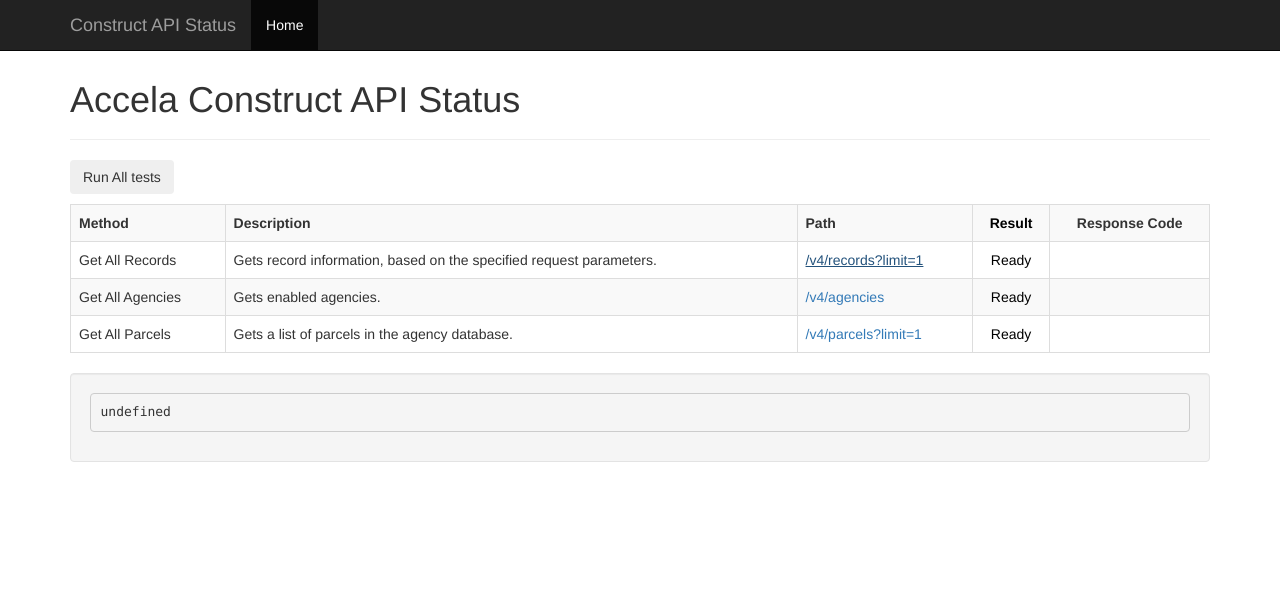
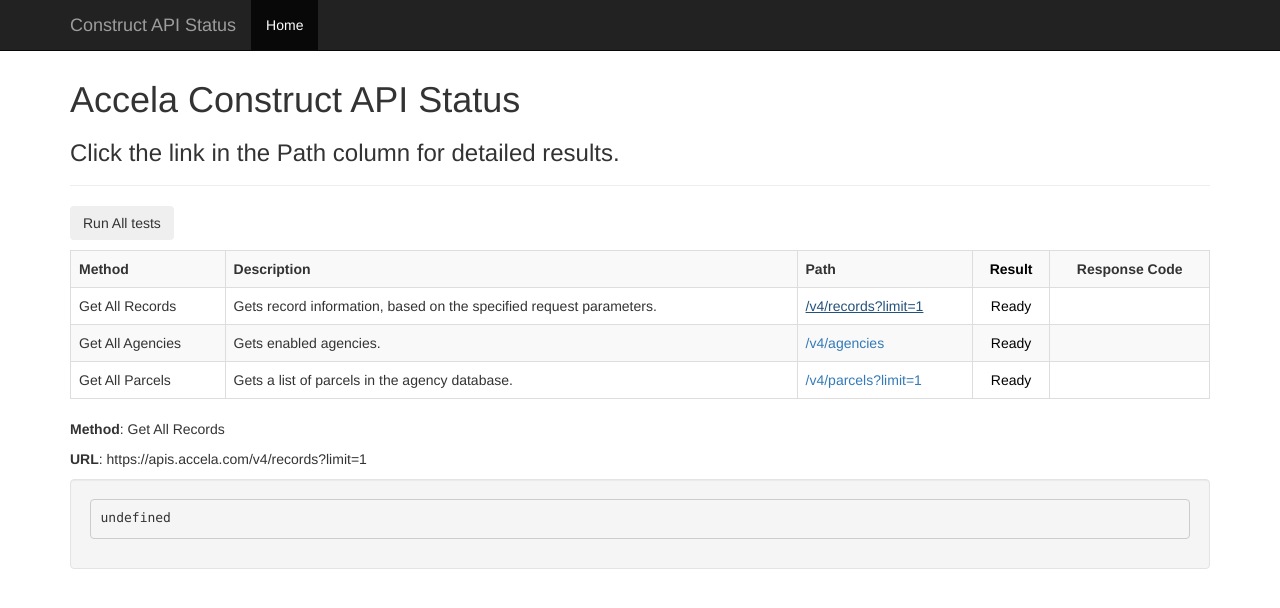
Before and after one commit to axtheset/construct-status, a plain HTML site: page index.html in a window 1280 px wide. Both pictures are taken after a click on the element "/v4/records?limit=1". Drawn offline with nearby package versions, Linux system fonts and the light colour scheme; no server answers.

Commit message:
Added method name & url to details

```diff
--- a/index.html
+++ b/index.html
@@ -61,6 +61,7 @@
 
       <div class="page-header">
         <h1>Accela Construct API Status</h1>
+        <h3>Click the link in the Path column for detailed results.</h3>
       </div>
 
       <div>
@@ -70,9 +71,9 @@
       <div class="tests"/>
         <table class="table table-striped table-bordered table-hover">
           <tr><th>Method</th><th>Description</th><th>Path</th><th class="result">Result</th><th class="code">Response Code</th></tr>
-          <tr class="method"><td>Get All Records</td><td>Gets record information, based on the specified request parameters.</td><td class="path"><a href="#">/v4/records?limit=1</a></td><td class="result">Ready</td><td class="code"></td></tr>
-          <tr class="method"><td>Get All Agencies</td><td>Gets enabled agencies.</td><td class="path"><a href="#">/v4/agencies</a></td><td class="result">Ready</td><td class="code"></td></tr>
-          <tr class="method"><td>Get All Parcels</td><td>Gets a list of parcels in the agency database.</td><td class="path"><a href="#">/v4/parcels?limit=1</a></td><td class="result">Ready</td><td class="code"></td></tr>
+          <tr class="method"><td class="description">Get All Records</td><td>Gets record information, based on the specified request parameters.</td><td class="path"><a href="#">/v4/records?limit=1</a></td><td class="result">Ready</td><td class="code"></td></tr>
+          <tr class="method"><td class="description">Get All Agencies</td><td>Gets enabled agencies.</td><td class="path"><a href="#">/v4/agencies</a></td><td class="result">Ready</td><td class="code"></td></tr>
+          <tr class="method"><td class="description">Get All Parcels</td><td>Gets a list of parcels in the agency database.</td><td class="path"><a href="#">/v4/parcels?limit=1</a></td><td class="result">Ready</td><td class="code"></td></tr>
         </table>
 
         <div id="details"></div>
@@ -102,7 +103,7 @@
             $(".path").click(function(e) {
               var path = $(this).text();
               var url = base_url + path;
-              runSingleTest(url)
+              runSingleTest(url, $(this))
               e.preventDefault();
             });
 
@@ -110,7 +111,7 @@
               $.ajax({
                 url: url,
                 beforeSend: function(xhr) {
-                  $("#details .well").remove();
+                  $("#details .well, p").remove();
                   element.find(".result").text("Running");
                   xhr.setRequestHeader("x-accela-appid", app_id);
                   xhr.setRequestHeader("x-accela-environment", environment);
@@ -127,7 +128,9 @@
               });
             }
 
-            function runSingleTest(url) {
+            function runSingleTest(url, element) {
+              var methodName = element.siblings(".description").text();
+              console.log(methodName);
               $.ajax({
                 url: url,
                 beforeSend: function(xhr) {
@@ -136,7 +139,9 @@
                   xhr.setRequestHeader("x-accela-agency", agency);
                 },
                 complete: function(xhr) {
-                   $("#details .well").remove();
+                   $("#details .well, p").remove();
+                   $("#details").append("<p><strong>Method</strong>: " + methodName + "</p>");
+                   $("#details").append("<p><strong>URL</strong>: " + url + "</p>");
                    $("#details").append("<div class=\"well\"><pre>" + JSON.stringify(xhr.responseJSON, null, 2) + "</pre></div>");
                 }
               });
```
